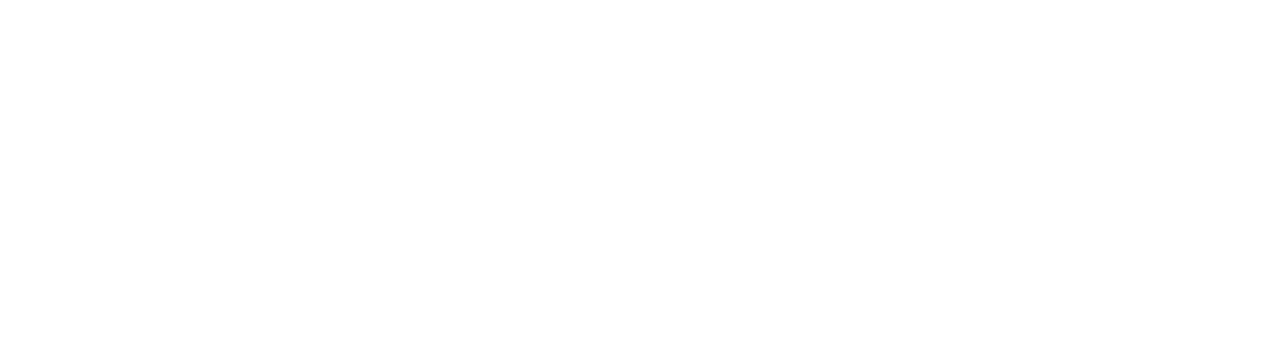
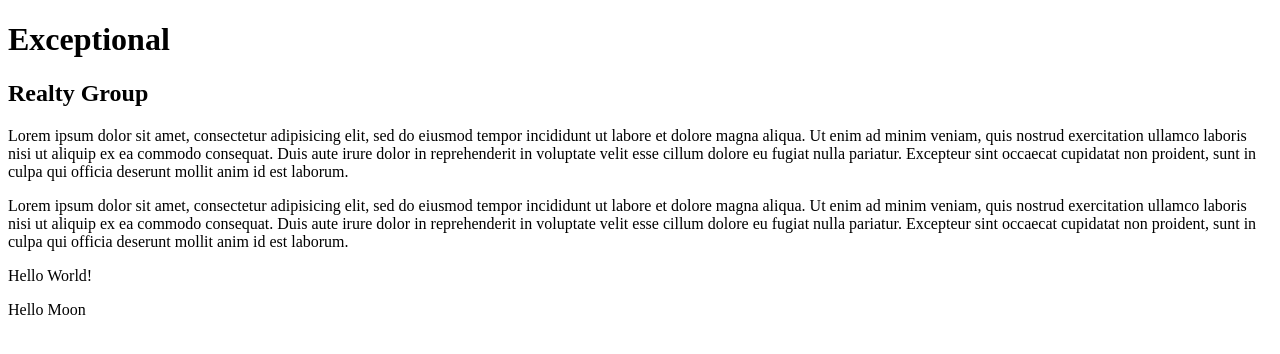
Before and after one commit to kjoewill/exceptional-realty, a plain HTML site: page index.html in a window 1280 px wide. Drawn offline with Linux system fonts and the light colour scheme.

Commit message:
add body content to index.html

```diff
--- a/index.html
+++ b/index.html
@@ -13,7 +13,17 @@
   <body>
     <!--
     The body is the entire viewable area of the webpage. -->
+    <h1>Exceptional</h1>
+    <h2>Realty Group</h2>
 
+    <p>Lorem ipsum dolor sit amet, consectetur adipisicing elit, sed do eiusmod tempor incididunt ut labore et dolore magna aliqua. Ut enim ad minim veniam, quis nostrud exercitation ullamco laboris nisi ut aliquip ex ea commodo consequat. Duis aute irure dolor in reprehenderit in voluptate velit esse cillum dolore eu fugiat nulla pariatur. Excepteur sint occaecat cupidatat non proident, sunt in culpa qui officia deserunt mollit anim id est laborum.</p>
+
+    <p>Lorem ipsum dolor sit amet, consectetur adipisicing elit, sed do eiusmod tempor incididunt ut labore et dolore magna aliqua. Ut enim ad minim veniam, quis nostrud exercitation ullamco laboris nisi ut aliquip ex ea commodo consequat. Duis aute irure dolor in reprehenderit in voluptate velit esse cillum dolore eu fugiat nulla pariatur. Excepteur sint occaecat cupidatat non proident, sunt in culpa qui officia deserunt mollit anim id est laborum.</p>
+
+
+    <p>Hello World!</p>
+
+    <p>Hello Moon</p>
 
   </body>
 
```
